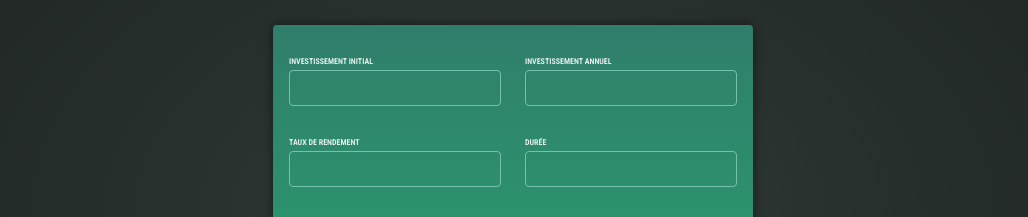
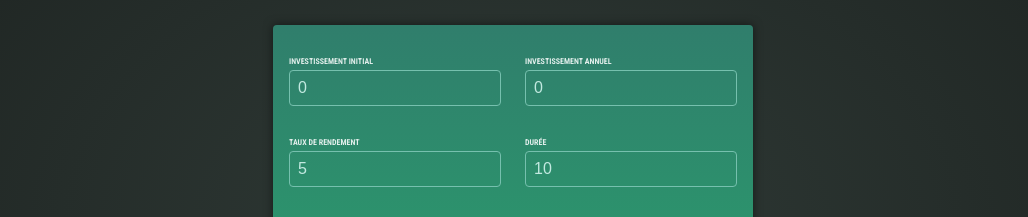
Before and after one commit to RomainGoujon/Angular2, an Angular app: page / in a window 1280 px wide. Shown: the part 201-418 px from the top of the page, without its empty margins (127-1155 px from the left). Built offline with nearby package versions, Linux system fonts and the light colour scheme.

Commit message:
avancement

```diff
--- a/src/app/app.component.ts
+++ b/src/app/app.component.ts
@@ -9,4 +9,34 @@ import { UserInputComponent } from './user-input/user-input.component';
   imports: [HeaderComponent, UserInputComponent],
   templateUrl: './app.component.html',
 })
-export class AppComponent {}
+export class AppComponent {
+  calculateInvestmentResults(data: {
+    initialInvestment: number;
+    duration: number;
+    expectedReturn: number;
+    annualInvestment: number;
+  }) {
+    const { initialInvestment, annualInvestment, duration, expectedReturn } =
+      data;
+    const annualData = [];
+    let investmentValue = initialInvestment;
+
+    for (let i = 0; i < duration; i++) {
+      const year = i + 1;
+      const interestEarnedInYear = investmentValue * (expectedReturn / 100);
+      investmentValue += interestEarnedInYear + annualInvestment;
+      const totalInterest =
+        investmentValue - annualInvestment * year - initialInvestment;
+      annualData.push({
+        year: year,
+        interest: interestEarnedInYear,
+        valueEndOfYear: investmentValue,
+        annualInvestment: annualInvestment,
+        totalInterest: totalInterest,
+        totalAmountInvested: initialInvestment + annualInvestment * year,
+      });
+    }
+
+    return annualData;
+  }
+}
--- a/src/app/user-input/user-input.component.html
+++ b/src/app/user-input/user-input.component.html
@@ -2,21 +2,41 @@
   <div class="input-group">
     <p>
       <label for="initial-investment">Investissement Initial</label>
-      <input id="initial-investment" type="number" />
+      <input
+        id="initial-investment"
+        name="initial-investment"
+        type="number"
+        [(ngModel)]="enteredIntinialInvestment"
+      />
     </p>
     <p>
       <label for="annual-investment">Investissement Annuel</label>
-      <input id="annual-investment" type="number" />
+      <input
+        id="annual-investment"
+        name="annual-investment"
+        type="number"
+        [(ngModel)]="enteredAnnualInvestment"
+      />
     </p>
   </div>
   <div class="input-group">
     <p>
       <label for="expected-return">Taux de Rendement</label>
-      <input id="expected-return" type="number" />
+      <input
+        id="expected-return"
+        name="expected-return"
+        type="number"
+        [(ngModel)]="enteredExpectedReturn"
+      />
     </p>
     <p>
       <label for="duration">Durée</label>
-      <input id="duration" type="number" />
+      <input
+        id="duration"
+        name="duration"
+        type="number"
+        [(ngModel)]="enteredDuration"
+      />
     </p>
   </div>
   <p>
--- a/src/app/user-input/user-input.component.ts
+++ b/src/app/user-input/user-input.component.ts
@@ -9,7 +9,16 @@ import { FormsModule } from '@angular/forms';
   styleUrl: './user-input.component.css',
 })
 export class UserInputComponent {
+  enteredIntinialInvestment = '0';
+  enteredAnnualInvestment = '0';
+  enteredExpectedReturn = '5';
+  enteredDuration = '10';
+
   onSubmit() {
     console.log('SUBMITTED!');
+    console.log(this.enteredIntinialInvestment);
+    console.log(this.enteredAnnualInvestment);
+    console.log(this.enteredExpectedReturn);
+    console.log(this.enteredDuration);
   }
 }
```
